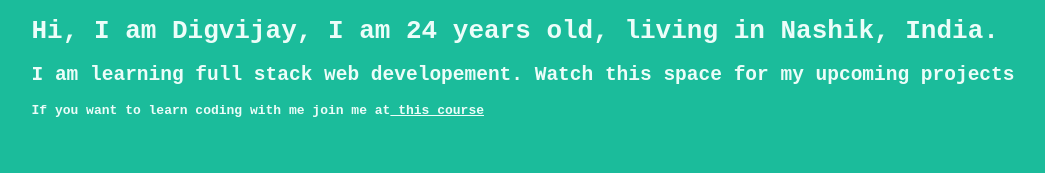
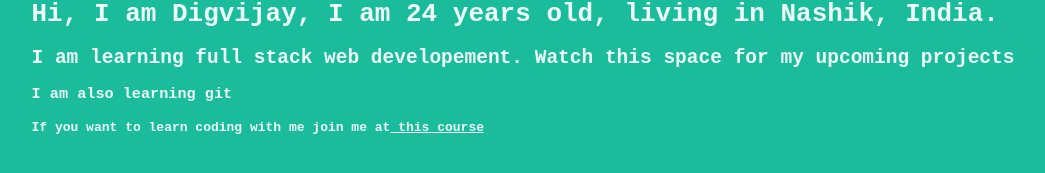
Before and after one commit to digvijaypalve/profile.lesson1, a plain HTML site: page index.html in a window 1280 px wide. Shown: the part 433-606 px from the top of the page, without its empty margins (117-1162 px from the left). Drawn offline with Linux system fonts and the light colour scheme.

Commit message:
new  message

```diff
--- a/index.html
+++ b/index.html
@@ -13,6 +13,7 @@
 
                 <h1>Hi, I am Digvijay, I am 24 years old, living in Nashik, India.</h1>
                 <h2>I am learning full stack web developement. Watch this space for my upcoming projects</h2>
+                <h3>I am also learning git</h3>
                 <h4>If you want to learn coding with me join me at<a class="course-link" href="https://www.youtube.com/channel/UCNFmBuclxQPe57orKiQbyfA"> this course</a> </h4>
 
             </div>
```
